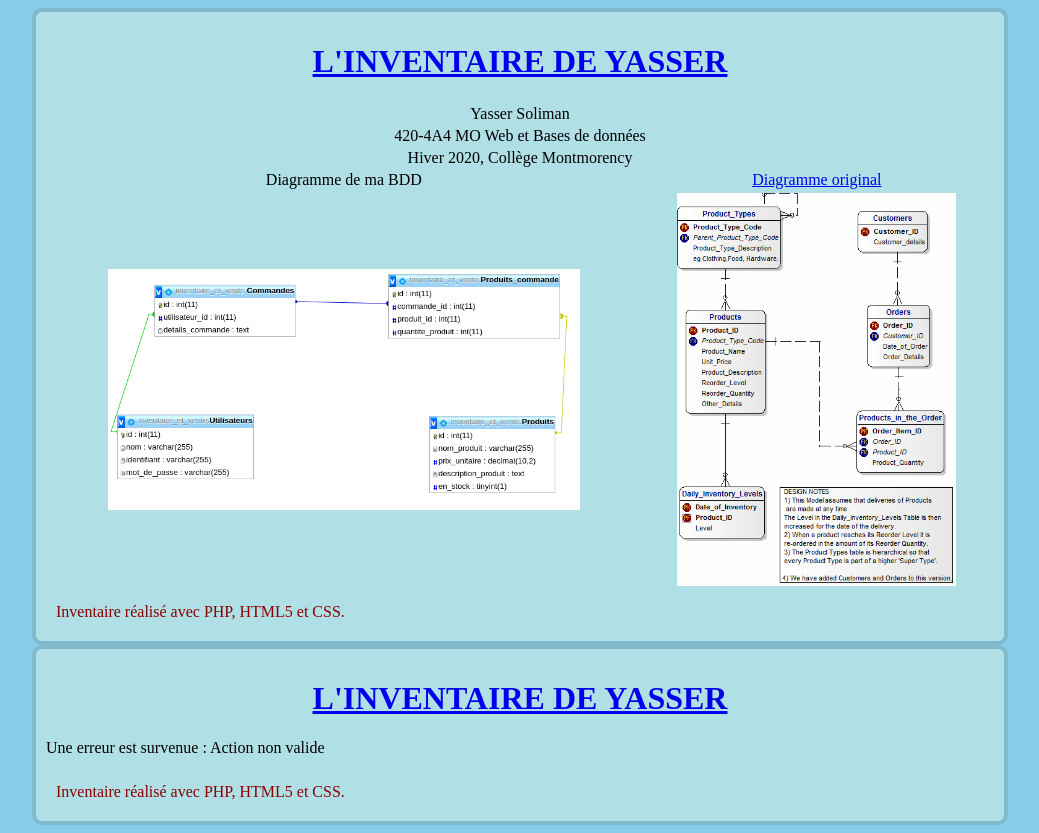
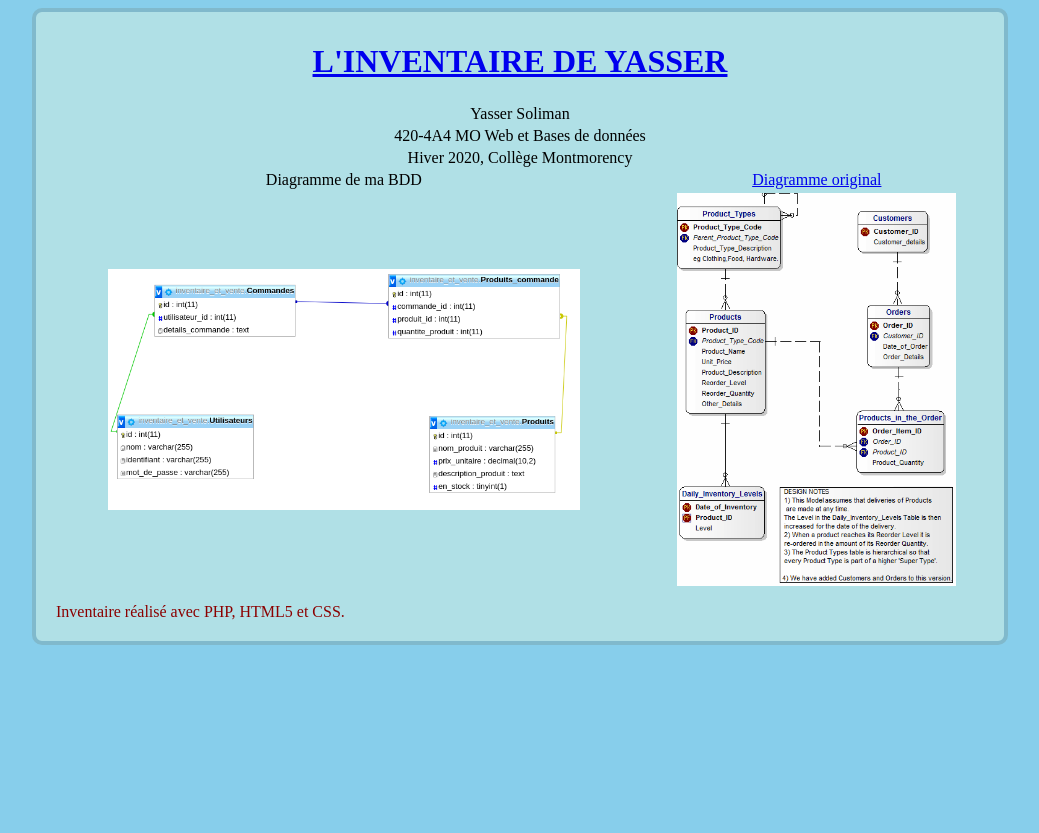
Before and after one commit to YassSoliman/inventaire_et_vente, a PHP site: page /index.php?action=apropos in a window 1280 px wide. Shown: the whole page, without its empty margins (120-1159 px from the left). After the commit the page ends 645 px from the top, so only its background shows below. Run offline with PHP 8.4, Linux system fonts and the light colour scheme.

Commit message:
Corriger d'erreur vueApropos

```diff
--- a/Vue/vueAjouterCommande.php
+++ b/Vue/vueAjouterCommande.php
@@ -11,7 +11,7 @@
         <label for="courriel">Courriel</label> :  <input type="text" name="courriel" id="courriel" /><br />
         <?= ($erreur == 'courriel') ? '<span style="color : red;">Entrez un courriel valide s.v.p.</span>' : '' ?>
         <input type="hidden" name="utilisateur_id" value="1" /><br />
-        <input type="submit" value="Envoyer" />
+        <input type="submit" value="Creer" />
     </p>
 </form>
 
--- a/index.php
+++ b/index.php
@@ -6,9 +6,7 @@
     if (isset($_GET['action'])) {
         if ($_GET['action'] == 'apropos') {
             apropos();
-        }
-
-        if ($_GET['action'] == 'commande') {
+        } else if ($_GET['action'] == 'commande') {
             if (isset($_GET['id'])) {
                 $idCommande = intval($_GET['id']);
                 if ($idCommande != 0)
@@ -24,7 +22,6 @@
                 if ($idProduit != 0 && $idCommande != 0) {
                     $produit = getProduit($idProduit);
                     $commande = getCommande($idCommande);
-                    //Réaliser l'action ajouterProduit du contrôleur
                     ajouterProduit($produit, $commande);
                 } else
                     throw new Exception("Identifiant de produit incorrect");
@@ -39,8 +36,6 @@
                     throw new Exception("Identifiant de produit incorrect");
             } else
                 throw new Exception("Aucun identifiant de produit");
-
-            //
         } else if ($_GET['action'] == 'supprimerProduitCommande') {
             if (isset($_POST['id'])) {
                 $idProduitCommande = intval($_POST['id']);
```
